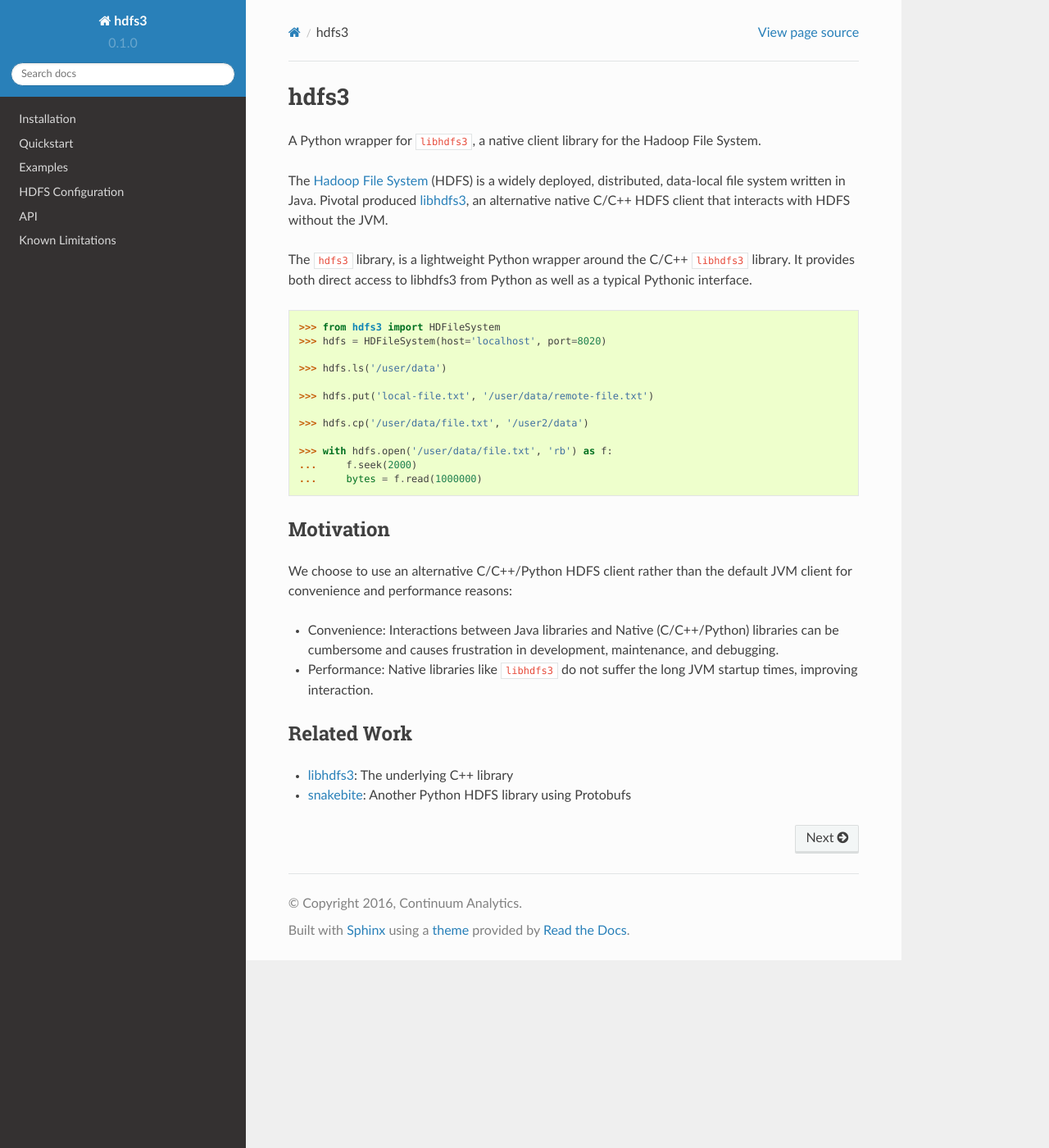
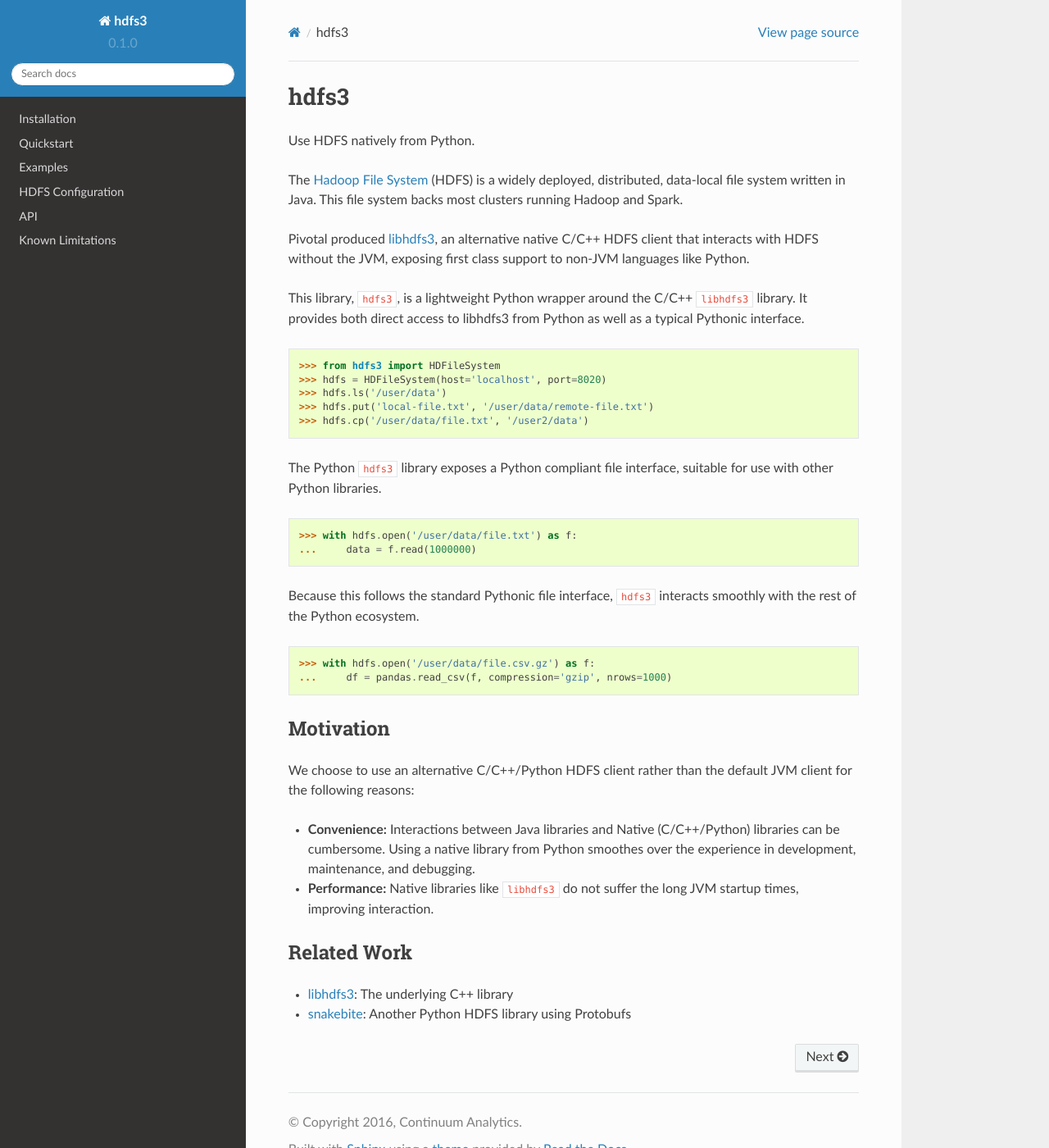
Before and after one commit to dask/hdfs3, a Sphinx documentation site: the page built from docs/source/index.rst, in a window 1280 px wide and 1400 px high. Shown: the whole window at 82% size. Built offline with Sphinx 7.4.7 and the Read the Docs theme 2.0.0, drawn with Linux system fonts in a browser that asks for light colours.

Commit message:
slight edits to frontpage

```diff
--- a/docs/source/index.rst
+++ b/docs/source/index.rst
@@ -1,14 +1,17 @@
 hdfs3
 =====
 
-A Python wrapper for ``libhdfs3``, a native client library for the Hadoop
-File System.
+Use HDFS natively from Python.
 
 The `Hadoop File System`_ (HDFS) is a widely deployed, distributed, data-local
-file system written in Java.  Pivotal produced libhdfs3_, an alternative native
-C/C++ HDFS client that interacts with HDFS without the JVM.
+file system written in Java.  This file system backs most clusters running
+Hadoop and Spark.
 
-The ``hdfs3`` library, is a lightweight Python wrapper around the C/C++
+Pivotal produced libhdfs3_, an alternative native C/C++ HDFS client that
+interacts with HDFS without the JVM, exposing first class support to non-JVM
+languages like Python.
+
+This library, ``hdfs3``, is a lightweight Python wrapper around the C/C++
 ``libhdfs3`` library.  It provides both direct access to libhdfs3 from Python
 as well as a typical Pythonic interface.
 
@@ -16,28 +19,38 @@ as well as a typical Pythonic interface.
 
    >>> from hdfs3 import HDFileSystem
    >>> hdfs = HDFileSystem(host='localhost', port=8020)
-
    >>> hdfs.ls('/user/data')
-
    >>> hdfs.put('local-file.txt', '/user/data/remote-file.txt')
-
    >>> hdfs.cp('/user/data/file.txt', '/user2/data')
 
-   >>> with hdfs.open('/user/data/file.txt', 'rb') as f:
-   ...     f.seek(2000)
-   ...     bytes = f.read(1000000)
+The Python ``hdfs3`` library exposes a Python compliant file interface,
+suitable for use with other Python libraries.
+
+.. code-block:: python
+
+   >>> with hdfs.open('/user/data/file.txt') as f:
+   ...     data = f.read(1000000)
+
+Because this follows the standard Pythonic file interface, ``hdfs3`` interacts
+smoothly with the rest of the Python ecosystem.
+
+.. code-block:: python
+
+   >>> with hdfs.open('/user/data/file.csv.gz') as f:
+   ...     df = pandas.read_csv(f, compression='gzip', nrows=1000)
 
 
 Motivation
 ----------
 
 We choose to use an alternative C/C++/Python HDFS client rather than the
-default JVM client for convenience and performance reasons:
+default JVM client for the following reasons:
 
-*  Convenience: Interactions between Java libraries and Native (C/C++/Python)
-   libraries can be cumbersome and causes frustration in development,
-   maintenance, and debugging.
-*  Performance: Native libraries like ``libhdfs3`` do not suffer the long JVM
+*  **Convenience:** Interactions between Java libraries and Native
+   (C/C++/Python) libraries can be cumbersome.  Using a native library from
+   Python smoothes over the experience in development, maintenance, and
+   debugging.
+*  **Performance:** Native libraries like ``libhdfs3`` do not suffer the long JVM
    startup times, improving interaction.
 
 
```
